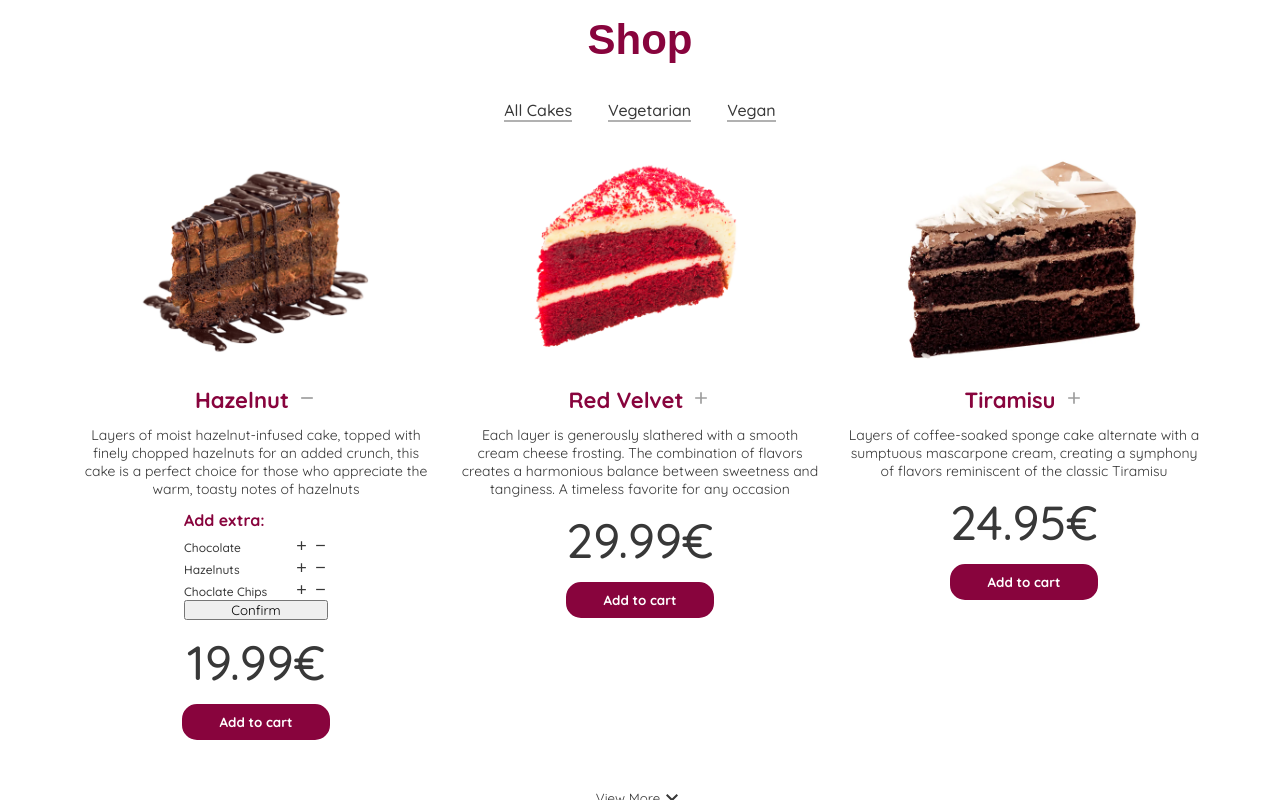
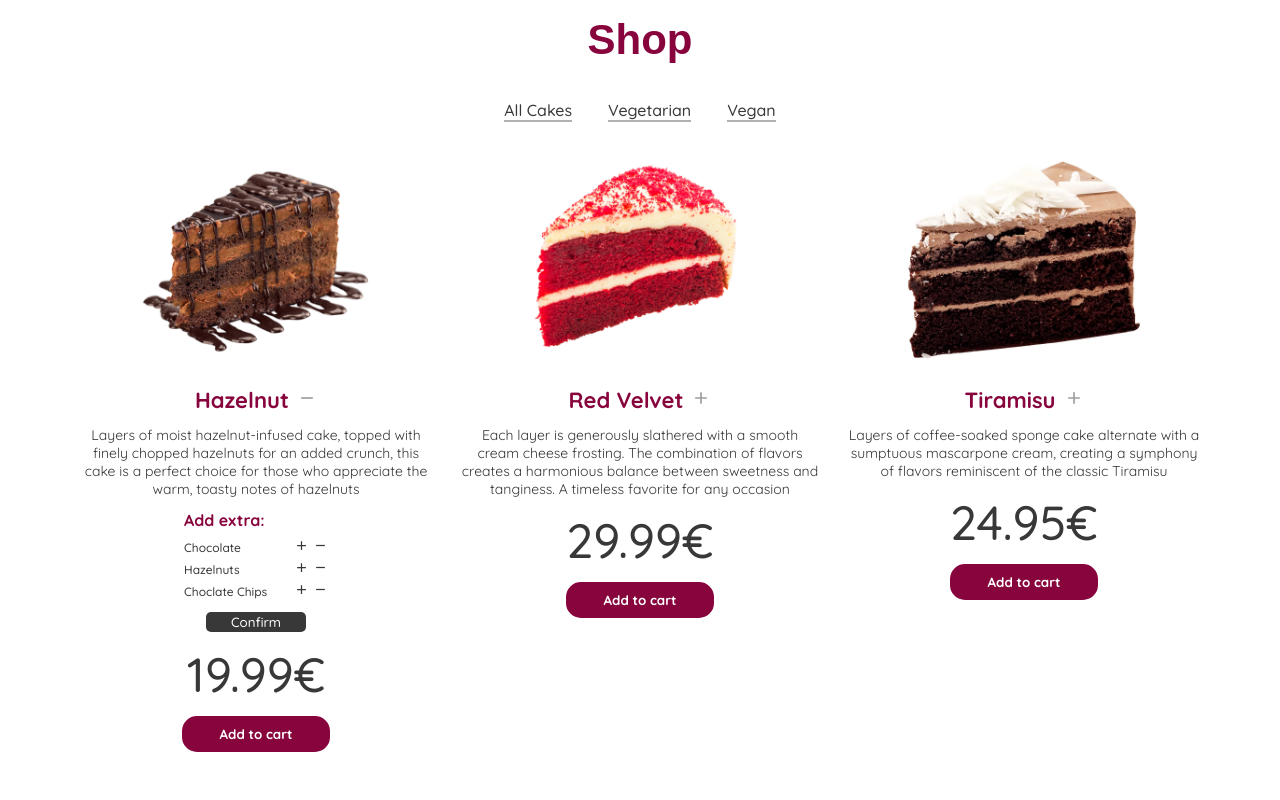
Before and after one commit to tomassfernandes/cake-delight, a React (Create React App) app in the folder cake-delight/: page / in a window 1280 px wide. Both pictures are taken after a click on the element 303 px from the left and 1312 px from the top of the page. Shown: the part 912-1712 px from the top of the page. Built offline with nearby package versions, Linux system fonts and the light colour scheme; a web font is replaced by a local one.

Commit message:
ingredient btn styled

```diff
--- a/cake-delight/src/CSS/shop-section.css
+++ b/cake-delight/src/CSS/shop-section.css
@@ -165,3 +165,22 @@
   height: 1.5rem;
   cursor: pointer;
 }
+
+.ingredient-confirm-btn {
+  background-color: #383838;
+  color: white;
+  border: none;
+  width: 70%;
+  padding: 0.2rem 0;
+  align-self: center;
+  margin-top: 1.2rem;
+  cursor: pointer;
+  border-radius: 5px;
+  font-weight: 500;
+  transition: all 0.5s;
+}
+
+.ingredient-confirm-btn:hover {
+  background-color: #9d9d9d;
+  color: #88043d;
+}
--- a/cake-delight/src/Items/IngredientSelectionBox.js
+++ b/cake-delight/src/Items/IngredientSelectionBox.js
@@ -109,7 +109,9 @@ export default function IngredientSelectionBox({
           </div>
         ))}
       </ul>
-      <button onClick={handleConfirm}>Confirm</button>
+      <button className="ingredient-confirm-btn" onClick={handleConfirm}>
+        Confirm
+      </button>
     </div>
   );
 }
```
